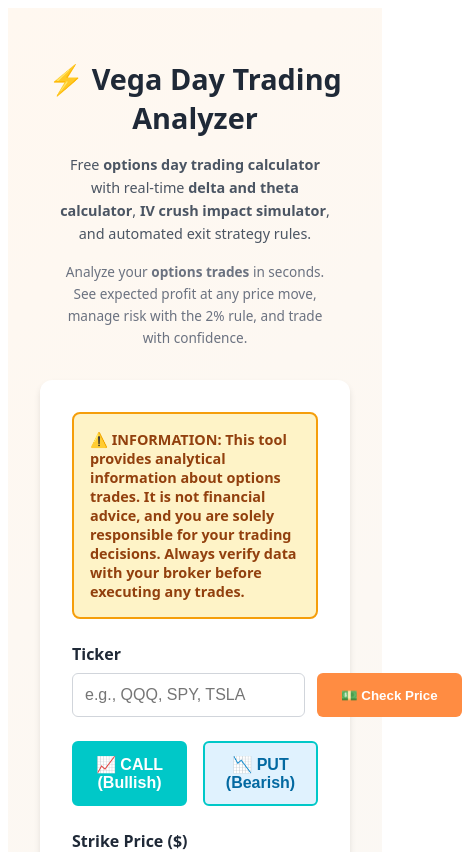
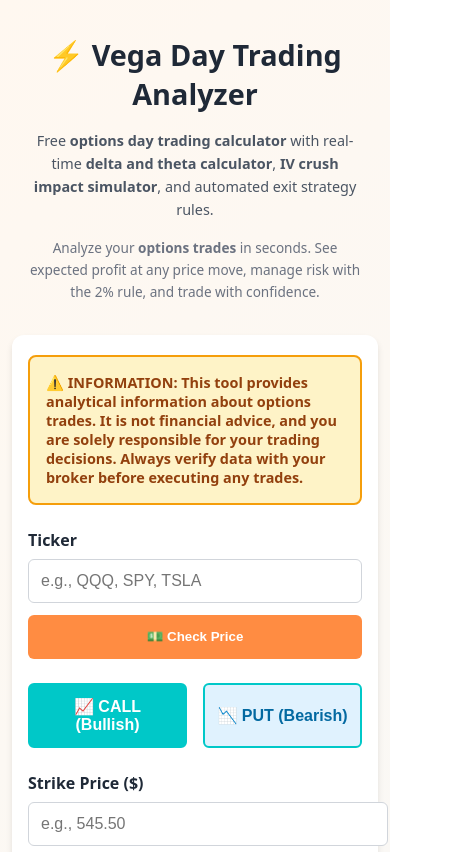
Before and after one commit to brianbk1/vegatrading, a React (Vite) app: page / in a window 390 px wide. Shown: the top 852 px of the page, 462 px wide, since content can reach past the window. Built offline with nearby package versions, Linux system fonts and the light colour scheme.

Commit message:
Mobile responsive cleanup + fix stray )} in thesis section

```diff
--- a/src/App.jsx
+++ b/src/App.jsx
@@ -1,4 +1,5 @@
 import React, { useState } from 'react';
+import './responsive.css';
 
 export default function DayTradingApp() {
   const [ticker, setTicker] = useState('');
@@ -340,7 +341,7 @@ export default function DayTradingApp() {
   };
 
   return (
-    <div style={{ background: 'linear-gradient(135deg, #fff8f0 0%, #f0f8ff 100%)', minHeight: '100vh', padding: '2rem', fontFamily: 'system-ui, -apple-system, sans-serif', color: '#1f2937' }}>
+    <div className="vt-page" style={{ background: 'linear-gradient(135deg, #fff8f0 0%, #f0f8ff 100%)', minHeight: '100vh', fontFamily: 'system-ui, -apple-system, sans-serif', color: '#1f2937' }}>
       <div style={{ maxWidth: '600px', margin: '0 auto' }}>
         <h1 style={{ textAlign: 'center', marginBottom: '1rem', fontSize: 'clamp(1.8rem, 5vw, 2.5rem)', fontWeight: 700 }}>⚡ Vega Day Trading Analyzer</h1>
         <div style={{ textAlign: 'center', marginBottom: '2rem', fontSize: 'clamp(0.9rem, 2vw, 1rem)', color: '#4b5563', lineHeight: '1.6', maxWidth: '600px', margin: '0 auto 2rem', padding: '0 1rem' }}>
@@ -349,7 +350,7 @@ export default function DayTradingApp() {
         </div>
 
         {!analysisResult ? (
-          <div style={{ background: 'white', padding: '2rem', borderRadius: '12px', boxShadow: '0 4px 6px rgba(0,0,0,0.1)' }}>
+          <div className="vt-card" style={{ background: 'white', borderRadius: '12px', boxShadow: '0 4px 6px rgba(0,0,0,0.1)' }}>
             <div style={{ background: '#fef3c7', border: '2px solid #f59e0b', borderRadius: '8px', padding: '1rem', marginBottom: '1.5rem' }}>
               <p style={{ margin: 0, fontSize: '0.9rem', color: '#92400e', fontWeight: 600 }}>
                 ⚠️ INFORMATION: This tool provides analytical information about options trades. It is not financial advice, and you are solely responsible for your trading decisions. Always verify data with your broker before executing any trades.
@@ -357,8 +358,8 @@ export default function DayTradingApp() {
             </div>
             <div style={{ marginBottom: '1.5rem' }}>
               <label style={{ display: 'block', fontWeight: 600, marginBottom: '0.5rem' }}>Ticker</label>
-              <div style={{ display: 'flex', gap: '0.75rem' }}>
-                <input type="text" value={ticker} onChange={(e) => handleTickerInput(e.target.value)} placeholder="e.g., QQQ, SPY, TSLA" style={{ flex: 1, padding: '0.75rem', border: '1px solid #d1d5db', borderRadius: '6px', fontSize: '1rem' }} />
+              <div style={{ display: 'flex', gap: '0.75rem', flexWrap: 'wrap' }}>
+                <input type="text" value={ticker} onChange={(e) => handleTickerInput(e.target.value)} placeholder="e.g., QQQ, SPY, TSLA" style={{ flex: '1 1 180px', minWidth: 0, padding: '0.75rem', border: '1px solid #d1d5db', borderRadius: '6px', fontSize: '1rem' }} />
                 <button
                   onClick={handleCheckPrice}
                   disabled={tickerFetchInProgress}
@@ -371,14 +372,15 @@ export default function DayTradingApp() {
                     fontWeight: 600,
                     cursor: tickerFetchInProgress ? 'not-allowed' : 'pointer',
                     opacity: tickerFetchInProgress ? 0.6 : 1,
-                    whiteSpace: 'nowrap'
+                    whiteSpace: 'nowrap',
+                    flex: '1 1 auto'
                   }}
                 >
                   {tickerFetchInProgress ? '⏳ Checking...' : '💵 Check Price'}
                 </button>
               </div>
               {(lastClosePrice && lastClosePrice > 1) ? (
-                <div style={{ fontSize: '0.85rem', marginTop: '0.5rem', fontWeight: 600, background: '#fef3c7', padding: '1rem', borderRadius: '6px', border: '1px solid #fcd34d', display: 'grid', gridTemplateColumns: '1fr 1fr 1fr', gap: '0.75rem' }}>
+                <div className="vt-grid-3" style={{ fontSize: '0.85rem', marginTop: '0.5rem', fontWeight: 600, background: '#fef3c7', padding: '1rem', borderRadius: '6px', border: '1px solid #fcd34d', display: 'grid', gap: '0.75rem' }}>
                   {dayHigh && dayHigh > 1 && (
                     <div style={{ color: '#047857' }}>
                       <div style={{ fontSize: '0.7rem', textTransform: 'uppercase', color: '#6b7280', marginBottom: '0.25rem' }}>📈 Day High</div>
@@ -528,7 +530,7 @@ export default function DayTradingApp() {
               <p style={{ margin: 0 }}><strong>Verify:</strong> Always cross-check data on <a href="https://finviz.com" target="_blank" rel="noopener noreferrer" style={{ color: '#00c8c8', textDecoration: 'underline' }}>Finviz.com</a> before trading.</p>
             </div>
 
-            <div style={{ background: '#f9fafb', padding: '2rem', borderRadius: '8px', marginTop: '2rem', fontSize: '0.9rem', color: '#4b5563', lineHeight: '1.8', borderLeft: '4px solid #00c8c8' }}>
+            <div className="vt-card" style={{ background: '#f9fafb', borderRadius: '8px', marginTop: '2rem', fontSize: '0.9rem', color: '#4b5563', lineHeight: '1.8', borderLeft: '4px solid #00c8c8' }}>
               <h3 style={{ margin: '0 0 1rem 0', fontSize: '1.1rem', fontWeight: 700, color: '#1e40af' }}>Understanding Options Day Trading Calculations</h3>
 
               <p style={{ margin: '0 0 1rem 0' }}>Our <strong>free options calculator</strong> helps day traders make smarter decisions by analyzing three critical factors: <strong>delta</strong> (directional risk), <strong>theta</strong> (time decay), and <strong>volatility</strong> (IV crush potential).</p>
@@ -547,8 +549,8 @@ export default function DayTradingApp() {
             </div>
           </div>
         ) : (
-          <div style={{ background: 'white', padding: '2rem', borderRadius: '12px', boxShadow: '0 4px 6px rgba(0,0,0,0.1)', overflow: 'auto', maxHeight: 'calc(100vh - 100px)' }}>
-            <button onClick={() => setAnalysisResult(null)} style={{ padding: '0.5rem 1rem', background: '#ef4444', color: 'white', border: 'none', borderRadius: '6px', marginBottom: '1.5rem', cursor: 'pointer', fontWeight: 600, position: 'sticky', top: 0 }}>
+          <div className="vt-card vt-results" style={{ background: 'white', borderRadius: '12px', boxShadow: '0 4px 6px rgba(0,0,0,0.1)' }}>
+            <button onClick={() => setAnalysisResult(null)} style={{ padding: '0.5rem 1rem', background: '#ef4444', color: 'white', border: 'none', borderRadius: '6px', marginBottom: '1.5rem', cursor: 'pointer', fontWeight: 600, position: 'sticky', top: 0, zIndex: 10 }}>
               ← Back to Form
             </button>
 
@@ -625,7 +627,7 @@ export default function DayTradingApp() {
             <div style={{ background: '#fef3c7', border: '2px solid #f59e0b', borderRadius: '6px', padding: '1rem', marginBottom: '1rem', fontSize: '0.85rem', color: '#92400e' }}>
               <strong>⚠️ IMPORTANT:</strong> These are <strong>theoretical calculations based on estimated Vega</strong>, NOT real broker data. Vega is estimated from our formula, not from actual market volatility surfaces. Your actual losses may differ significantly. <strong>Always verify with your broker's Greeks before trading.</strong>
             </div>
-            <div style={{ display: 'grid', gridTemplateColumns: '1fr 1fr 1fr', gap: '1rem', marginBottom: '1.5rem' }}>
+            <div className="vt-grid-3" style={{ display: 'grid', gap: '1rem', marginBottom: '1.5rem' }}>
               {analysisResult.ivCrushImpact.map((scenario, idx) => (
                 <div key={idx} style={{ background: '#fff5f5', border: '1px solid #fca5a5', borderRadius: '6px', padding: '1rem' }}>
                   <div style={{ fontSize: '0.8rem', fontWeight: 700, color: '#9a3412', marginBottom: '0.5rem' }}>If IV drops {scenario.label.match(/\(.*\)/)[0]}</div>
@@ -639,7 +641,7 @@ export default function DayTradingApp() {
             </div>
 
             <h2 style={{ fontSize: '1.5rem', marginBottom: '1.5rem', marginTop: '2rem', borderBottom: '2px solid #ff8c42', paddingBottom: '0.5rem' }}>Analysis Results</h2>
-            <div style={{ display: 'grid', gridTemplateColumns: '1fr 1fr 1fr 1fr', gap: '1rem', marginBottom: '2rem' }}>
+            <div className="vt-grid-4" style={{ display: 'grid', gap: '1rem', marginBottom: '2rem' }}>
               <div style={{ background: '#f9fafb', padding: '1rem', borderRadius: '8px' }}><div style={{ fontSize: '0.75rem', color: '#6b7280', fontWeight: 600, textTransform: 'uppercase', marginBottom: '0.5rem' }}>Type</div><div style={{ fontSize: '1.5rem', fontWeight: 700, color: analysisResult.optionType === 'call' ? '#10b981' : '#ef4444' }}>{analysisResult.optionType === 'call' ? '📈 CALL' : '📉 PUT'}</div></div>
               <div style={{ background: '#f9fafb', padding: '1rem', borderRadius: '8px' }}><div style={{ fontSize: '0.75rem', color: '#6b7280', fontWeight: 600, textTransform: 'uppercase', marginBottom: '0.5rem' }}>Ticker</div><div style={{ fontSize: '1.5rem', fontWeight: 700 }}>{analysisResult.ticker}</div></div>
               <div style={{ background: '#f9fafb', padding: '1rem', borderRadius: '8px' }}><div style={{ fontSize: '0.75rem', color: '#6b7280', fontWeight: 600, textTransform: 'uppercase', marginBottom: '0.5rem' }}>Strike</div><div style={{ fontSize: '1.5rem', fontWeight: 700 }}>${analysisResult.strikePrice.toFixed(2)}</div></div>
@@ -707,6 +709,7 @@ export default function DayTradingApp() {
                 <strong>💡 Key Insight:</strong> If Fed signals higher rates by mid-June, expect QQQ to move $20-40 in your favor within 2-5 days. Your put spread at $700 would likely be profitable. Higher IV from the shock also increases option value.
               </div>
             </div>
+            {analysisResult.userThesis && (
               <div style={{ background: '#f3f4f6', border: '2px solid #9ca3af', borderRadius: '8px', padding: '1.5rem', marginBottom: '2rem' }}>
                 <h3 style={{ margin: '0 0 1rem 0', fontSize: '1rem', fontWeight: 700, color: '#374151' }}>📌 Your Thesis</h3>
                 <p style={{ margin: '0 0 1rem 0', fontSize: '0.9rem', color: '#4b5563', fontFamily: 'monospace', whiteSpace: 'pre-wrap' }}>{analysisResult.userThesis}</p>
@@ -881,7 +884,7 @@ function WhatIfSimulator({ analysisResult }) {
       {/* Position Info Input */}
       <div style={{ background: '#f0f9ff', border: '2px solid #00c8c8', borderRadius: '8px', padding: '1rem' }}>
         <h4 style={{ margin: '0 0 1rem 0', fontSize: '0.9rem', fontWeight: 700, color: '#1e40af' }}>📊 Your Position</h4>
-        <div style={{ display: 'grid', gridTemplateColumns: '1fr 1fr', gap: '1rem', marginBottom: '1rem' }}>
+        <div className="vt-grid-2" style={{ display: 'grid', gap: '1rem', marginBottom: '1rem' }}>
           <div>
             <label style={{ fontSize: '0.8rem', fontWeight: 600, color: '#1e40af', display: 'block', marginBottom: '0.3rem' }}>Number of Contracts</label>
             <input
@@ -912,7 +915,7 @@ function WhatIfSimulator({ analysisResult }) {
       <div style={{ background: '#f0f9ff', border: '2px solid #00c8c8', borderRadius: '8px', padding: '1.5rem' }}>
         <p style={{ margin: '0 0 1rem 0', fontSize: '0.9rem', color: '#1e40af', fontWeight: 600 }}>📈 Simulate different scenarios - adjust price, days remaining, AND VXN:</p>
 
-        <div style={{ display: 'grid', gridTemplateColumns: '1fr 1fr 1fr', gap: '1rem', marginBottom: '1.5rem' }}>
+        <div className="vt-grid-3" style={{ display: 'grid', gap: '1rem', marginBottom: '1.5rem' }}>
           <div>
             <label style={{ display: 'block', fontSize: '0.85rem', fontWeight: 600, marginBottom: '0.5rem', color: '#1e40af' }}>Stock Price ($)</label>
             <input
@@ -969,7 +972,7 @@ function WhatIfSimulator({ analysisResult }) {
       <div style={{ background: isProfit ? '#ecfdf5' : '#fef2f2', border: `2px solid ${isProfit ? '#10b981' : '#ef4444'}`, borderRadius: '8px', padding: '1.5rem' }}>
         <h4 style={{ margin: '0 0 1rem 0', fontSize: '0.95rem', fontWeight: 700, color: isProfit ? '#047857' : '#991b1b' }}>💰 Your Position P&L ({numContracts} contracts)</h4>
 
-        <div style={{ display: 'grid', gridTemplateColumns: '1fr 1fr 1fr', gap: '1rem', marginBottom: '1rem' }}>
+        <div className="vt-grid-3" style={{ display: 'grid', gap: '1rem', marginBottom: '1rem' }}>
           <div>
             <div style={{ fontSize: '0.75rem', color: '#6b7280', fontWeight: 600 }}>DELTA GAIN</div>
             <div style={{ fontSize: '1.25rem', fontWeight: 700, color: totalDeltaGain >= 0 ? '#10b981' : '#ef4444' }}>
@@ -995,7 +998,7 @@ function WhatIfSimulator({ analysisResult }) {
           </div>
         </div>
 
-        <div style={{ background: isProfit ? '#f0fdf4' : '#fef5f5', border: `1px solid ${isProfit ? '#86efac' : '#fca5a5'}`, borderRadius: '6px', padding: '1rem', display: 'grid', gridTemplateColumns: '1fr 1fr 1fr', gap: '1rem', textAlign: 'center' }}>
+        <div className="vt-grid-3" style={{ background: isProfit ? '#f0fdf4' : '#fef5f5', border: `1px solid ${isProfit ? '#86efac' : '#fca5a5'}`, borderRadius: '6px', padding: '1rem', display: 'grid', gap: '1rem', textAlign: 'center' }}>
           <div>
             <div style={{ fontSize: '0.7rem', color: '#6b7280', fontWeight: 600 }}>TOTAL P&L</div>
             <div style={{ fontSize: '1.5rem', fontWeight: 700, color: isProfit ? '#10b981' : '#ef4444' }}>
--- /dev/null
+++ b/src/responsive.css
@@ -0,0 +1,75 @@
+/* ============================================
+   Responsive layout for Vega Trading Analyzer
+   Inline styles handle colors/spacing; these
+   classes handle ONLY what needs media queries.
+   ============================================ */
+
+body {
+  margin: 0;
+}
+
+/* Page wrapper: generous padding on desktop, tight on phones */
+.vt-page {
+  padding: 2rem;
+}
+
+/* White content cards */
+.vt-card {
+  padding: 2rem;
+}
+
+/* Results card: contained scroll on desktop only */
+.vt-results {
+  overflow: auto;
+  max-height: calc(100vh - 100px);
+}
+
+/* Grid column definitions (display:grid + gap stay inline) */
+.vt-grid-2 {
+  grid-template-columns: repeat(2, 1fr);
+}
+.vt-grid-3 {
+  grid-template-columns: repeat(3, 1fr);
+}
+.vt-grid-4 {
+  grid-template-columns: repeat(4, 1fr);
+}
+
+/* ---------- Tablet ---------- */
+@media (max-width: 768px) {
+  .vt-grid-4 {
+    grid-template-columns: repeat(2, 1fr); /* 2x2 stat cards */
+  }
+}
+
+/* ---------- Phone ---------- */
+@media (max-width: 640px) {
+  .vt-page {
+    padding: 1rem 0.75rem;
+  }
+  .vt-card {
+    padding: 1.25rem 1rem;
+  }
+  /* Let the page itself scroll — no nested scroll container on mobile */
+  .vt-results {
+    overflow: visible;
+    max-height: none;
+  }
+  .vt-grid-2,
+  .vt-grid-3 {
+    grid-template-columns: 1fr; /* stack stat trios, sliders, P&L cells */
+  }
+  /* Prevent iOS Safari auto-zoom on focus (fires when font-size < 16px) */
+  input,
+  select,
+  textarea {
+    font-size: 16px !important;
+  }
+  /* Comfortable touch targets */
+  input[type='range'] {
+    min-height: 32px;
+  }
+  button {
+    min-height: 44px;
+  }
+}
```
